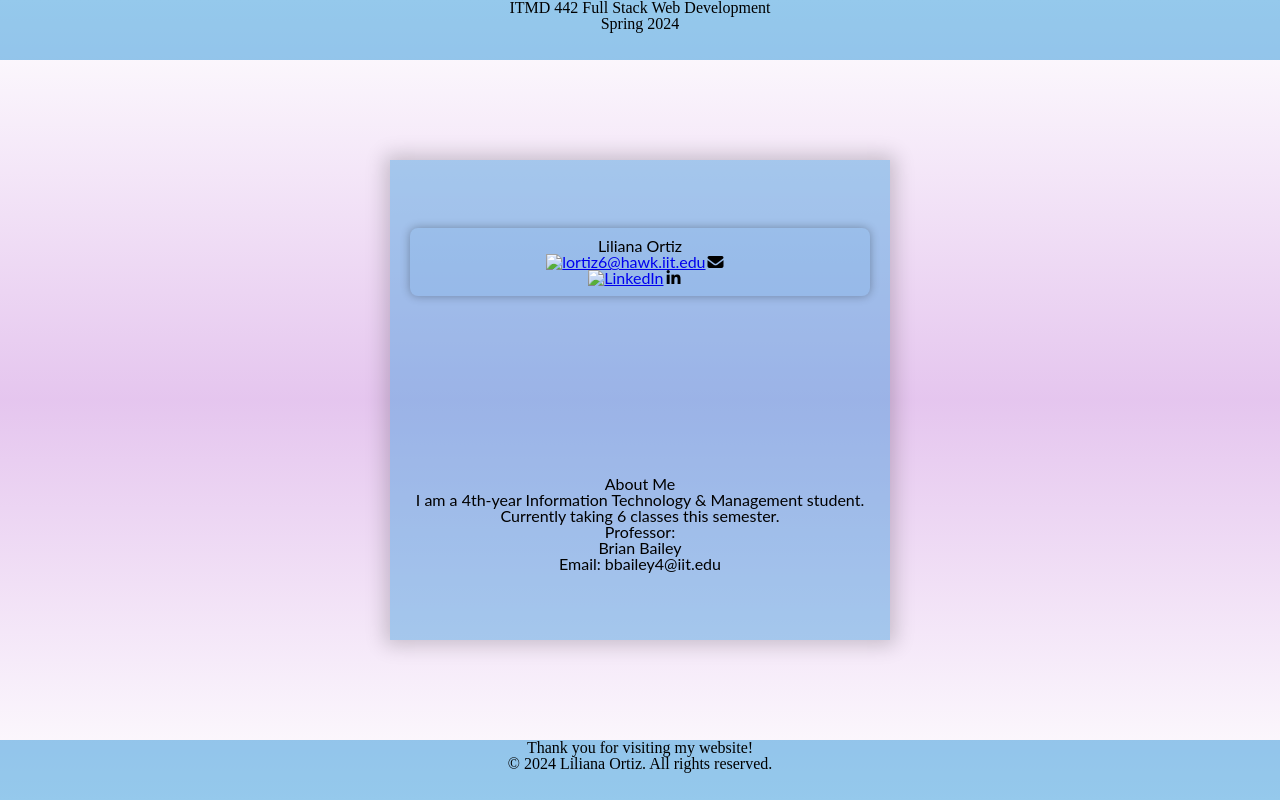
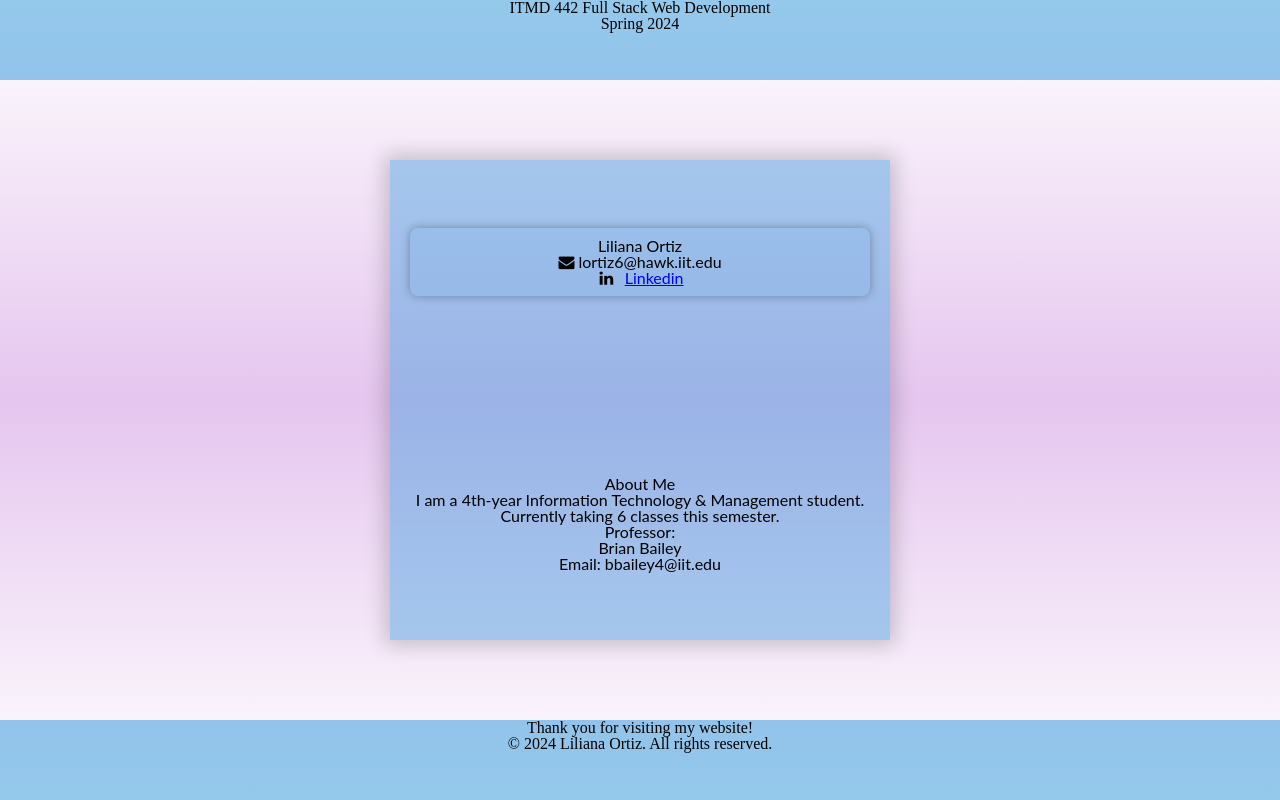
Before and after one commit to lortiz6/itmd442-lab1, a plain HTML site: page index.html in a window 1280 px wide. Drawn offline with Linux system fonts and the light colour scheme.

Commit message:
incremented header added and footer height, and added h2 font size and weight

```diff
--- a/css/style.css
+++ b/css/style.css
@@ -14,16 +14,20 @@ body {
   margin: 0;
 }
 header {
-  padding: 10px;
+  padding-top: 4em;
 }
 header, footer {
   text-align: center;
   padding: 30px;
-  height: 60px;
+  height: 80px;
   background-color: #3498db85;
+  display: flex;
+  justify-content: center;
+  align-items: center;
 }
+
 footer{
-  padding: 10px;
+  padding-top: 4em;
 }
 
 main {
@@ -32,6 +36,10 @@ main {
   align-items: center;
   min-height: 60vh;
   margin: 0;
+}
+h2 {
+  font-size: 35px;
+  font-weight: bolder;
 }
 
 .container {
@@ -53,7 +61,7 @@ main {
   padding: 10px;
   border-radius: 8px;
   box-shadow: 0 0 10px rgba(0, 0, 0, 0.3);
-  margin-bottom: 180px; /* Adjusted margin-bottom value */
+  margin-bottom: 180px;
   width: 100%;
 }
 
--- a/index.html
+++ b/index.html
@@ -7,6 +7,7 @@
   <link rel="stylesheet" type="text/css" href="css/style.css">
   <link rel="stylesheet" href="css/meyersreset-and-normalize-form.css">
   <link rel="stylesheet" href="path/to/font-awesome/css/all.min.css">
+  <link rel="stylesheet" href="https://cdnjs.cloudflare.com/ajax/libs/font-awesome/4.7.0/css/font-awesome.min.css">
 </head>
 <body>
   <header>
@@ -16,8 +17,8 @@
   <main class="container">
     <section class="info-box">
       <h2>Liliana Ortiz</h2>
-      <p><a href="mailto:lortiz6@hawk.iit.edu"><img src="email_thumbnail.png" alt="lortiz6@hawk.iit.edu"></a><i class="fas fa-envelope" aria-hidden="true"></i>&nbsp;&nbsp;<a href="mailto:lortiz6@hawk.iit.edu"></a></p>
-      <p><a href="https://www.linkedin.com/in/lilianadcortiz/" target="_blank"><img src="linkedin_thumbnail.png" alt="LinkedIn"></a><i class="fab fa-linkedin-in" aria-hidden="true"></i>&nbsp;&nbsp;<a href="https://www.linkedin.com/in/lilianadcortiz/" target="_blank"></a></p>
+      <p class="p3"><i class="fa fa-envelope" aria-hidden="true">&nbsp;&nbsp;</i>lortiz6@hawk.iit.edu</p>
+      <p class="p3"><i class="fa fa-linkedin" aria-hidden="true"></i>&nbsp;&nbsp;<a href="https://www.linkedin.com/in/lilianadcortiz/">Linkedin</a></p>
     </section>
     <section>
       <h2>About Me</h2>
```
